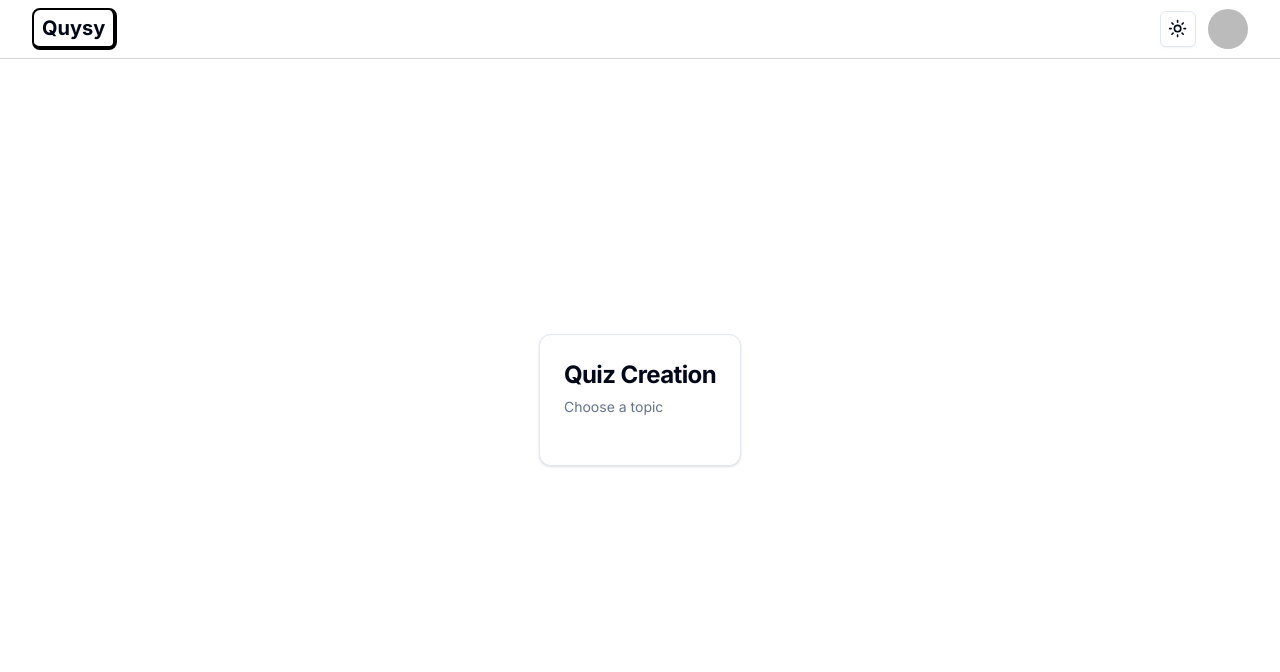
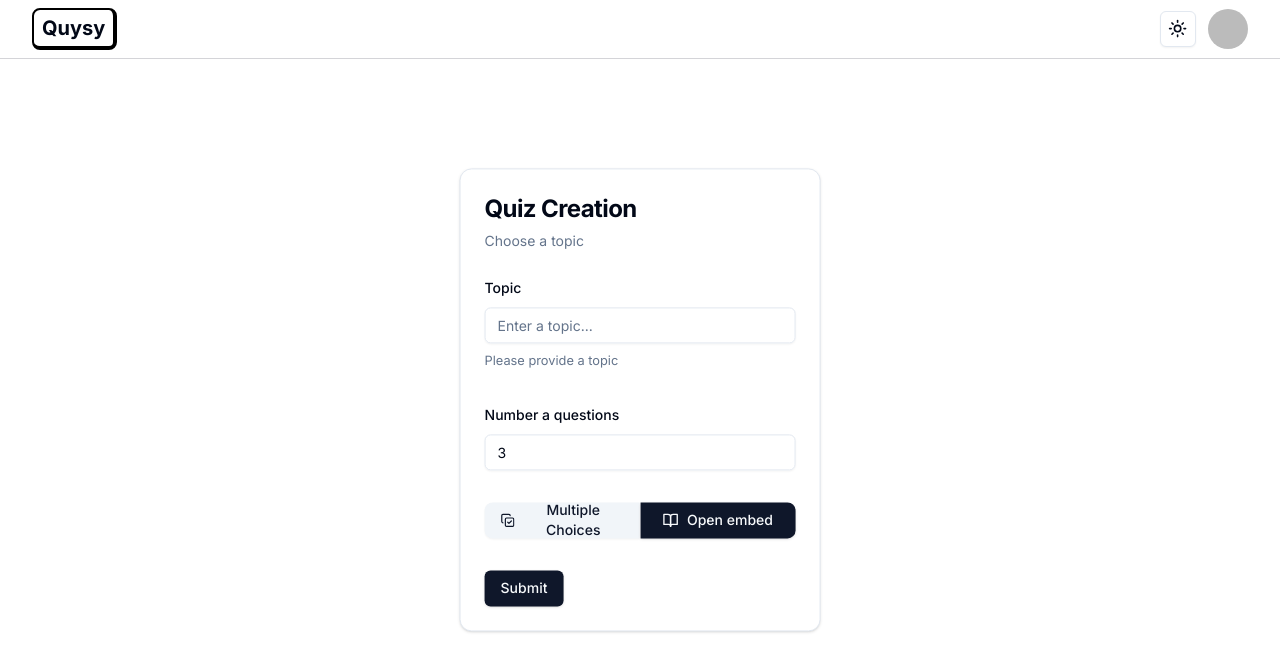
Before and after one commit to dev-ahmedali/quysy, a Next.js app: page /quiz in a window 1280 px wide. Shown: the top 672 px of the page. Built offline with nearby package versions, Linux system fonts and the light colour scheme; no server answers; sample sign-in values are in the browser's storage.

Commit message:
gaming model

```diff
--- a/package.json
+++ b/package.json
@@ -16,6 +16,7 @@
     "@radix-ui/react-dropdown-menu": "^2.0.5",
     "@radix-ui/react-icons": "^1.3.0",
     "@radix-ui/react-label": "^2.0.2",
+    "@radix-ui/react-separator": "^1.0.3",
     "@radix-ui/react-slot": "^1.0.2",
     "@types/node": "20.4.5",
     "@types/react": "18.2.16",
@@ -41,6 +42,6 @@
     "zod": "^3.22.1"
   },
   "devDependencies": {
-    "prisma": "^5.0.0"
+    "prisma": "^5.1.1"
   }
 }
--- a/src/components/QuizCreation.tsx
+++ b/src/components/QuizCreation.tsx
@@ -1,32 +1,129 @@
+"use client";
 import React from "react";
-import { Card, CardContent, CardDescription, CardHeader, CardTitle } from "./ui/card";
+import {
+  Card,
+  CardContent,
+  CardDescription,
+  CardHeader,
+  CardTitle,
+} from "./ui/card";
 import { useForm } from "react-hook-form";
 import { QuizCreationSchema } from "@/schemas/form/quiz";
-import {z} from "zod"
-import {zodResolver} from "@hookform/resolvers/zod"
+import { z } from "zod";
+import { zodResolver } from "@hookform/resolvers/zod";
+import { Button } from "@/components/ui/button";
+import {
+  Form,
+  FormControl,
+  FormDescription,
+  FormField,
+  FormItem,
+  FormLabel,
+  FormMessage,
+} from "@/components/ui/form";
+import { Input } from "@/components/ui/input";
+import { BookOpen, CopyCheck } from "lucide-react";
+import { Separator } from "./ui/separator";
+import { type } from "os";
 
 type Props = {};
 
-type Input = z.infer<typeof QuizCreationSchema>
+type Input = z.infer<typeof QuizCreationSchema>;
 
 const QuizCreation = (props: Props) => {
   const form = useForm<Input>({
-        resolver:zodResolver(QuizCreationSchema),
+    resolver: zodResolver(QuizCreationSchema),
     defaultValues: {
       amount: 3,
       topic: "",
-            type: "open_ended"
+      type: "open_ended",
+    },
+  });
+
+  function onSubmit(input: Input) {
+    alert(JSON.stringify(input, null, 2));
   }
-    })
+
+  form.watch()
+
   return (
-    <div className="absolute top-1/2 left-1/2 -translate-x-1/2 -translate-y-1/2">
+    <div className="absolute top-1/2 -translate-x-1/2 left-1/2 -translate-y-1/2">
       <Card>
         <CardHeader>
           <CardTitle className="text-2xl font-bold">Quiz Creation</CardTitle>
           <CardDescription>Choose a topic</CardDescription>
         </CardHeader>
         <CardContent>
-
+          <Form {...form}>
+            <form onSubmit={form.handleSubmit(onSubmit)} className="space-y-8">
+              <FormField
+                control={form.control}
+                name="topic"
+                render={({ field }) => (
+                  <FormItem>
+                    <FormLabel>Topic</FormLabel>
+                    <FormControl>
+                      <Input placeholder="Enter a topic..." {...field} />
+                    </FormControl>
+                    <FormDescription>Please provide a topic</FormDescription>
+                    <FormMessage />
+                  </FormItem>
+                )}
+              />
+              <FormField
+                control={form.control}
+                name="amount"
+                render={({ field }) => (
+                  <FormItem>
+                    <FormLabel>Number a questions</FormLabel>
+                    <FormControl>
+                      <Input
+                        placeholder="Enter an amount..."
+                        {...field}
+                        type="number"
+                        min={1}
+                        max={10}
+                        onChange={(e) => {
+                          form.setValue("amount", parseInt(e.target.value));
+                        }}
+                      />
+                    </FormControl>
+                    <FormMessage />
+                  </FormItem>
+                )}
+              />
+              <div className="flex justify-between">
+                <Button
+                type="button"
+                  className="w-1/2 rounded-none rounded-l-lg"
+                  variant={
+                    form.getValues("type") === "mcq" ? "default" : "secondary"
+                  }
+                  onClick={() => {
+                    form.setValue("type", "mcq")
+                  }}
+                  >
+                  <CopyCheck className="mr-2 w-4 h-4" />
+                  Multiple Choices
+                </Button>
+                <Separator orientation="vertical" />
+                <Button
+                 type="button"
+                onClick={() => {
+                  form.setValue("type", "open_ended")
+                }}
+                  className="w-1/2 rounded-none rounded-r-lg"
+                  variant={
+                    form.getValues("type") === "open_ended"
+                      ? "default"
+                      : "secondary"
+                  }>
+                  <BookOpen className="mr-2 w-4 h-4" /> Open embed
+                </Button>
+              </div>
+              <Button type="submit">Submit</Button>
+            </form>
+          </Form>
         </CardContent>
       </Card>
     </div>
--- /dev/null
+++ b/src/components/ui/input.tsx
@@ -0,0 +1,25 @@
+import * as React from "react"
+
+import { cn } from "@/lib/utils"
+
+export interface InputProps
+  extends React.InputHTMLAttributes<HTMLInputElement> {}
+
+const Input = React.forwardRef<HTMLInputElement, InputProps>(
+  ({ className, type, ...props }, ref) => {
+    return (
+      <input
+        type={type}
+        className={cn(
+          "flex h-9 w-full rounded-md border border-input bg-transparent px-3 py-1 text-sm shadow-sm transition-colors file:border-0 file:bg-transparent file:text-sm file:font-medium placeholder:text-muted-foreground focus-visible:outline-none focus-visible:ring-1 focus-visible:ring-ring disabled:cursor-not-allowed disabled:opacity-50",
+          className
+        )}
+        ref={ref}
+        {...props}
+      />
+    )
+  }
+)
+Input.displayName = "Input"
+
+export { Input }
--- /dev/null
+++ b/src/components/ui/separator.tsx
@@ -0,0 +1,31 @@
+"use client"
+
+import * as React from "react"
+import * as SeparatorPrimitive from "@radix-ui/react-separator"
+
+import { cn } from "@/lib/utils"
+
+const Separator = React.forwardRef<
+  React.ElementRef<typeof SeparatorPrimitive.Root>,
+  React.ComponentPropsWithoutRef<typeof SeparatorPrimitive.Root>
+>(
+  (
+    { className, orientation = "horizontal", decorative = true, ...props },
+    ref
+  ) => (
+    <SeparatorPrimitive.Root
+      ref={ref}
+      decorative={decorative}
+      orientation={orientation}
+      className={cn(
+        "shrink-0 bg-border",
+        orientation === "horizontal" ? "h-[1px] w-full" : "h-full w-[1px]",
+        className
+      )}
+      {...props}
+    />
+  )
+)
+Separator.displayName = SeparatorPrimitive.Root.displayName
+
+export { Separator }
```
Also changed, not shown: 2 other files (tests, documents, lock files or other folders). Lines whose indentation alone changed are shown as unchanged.
